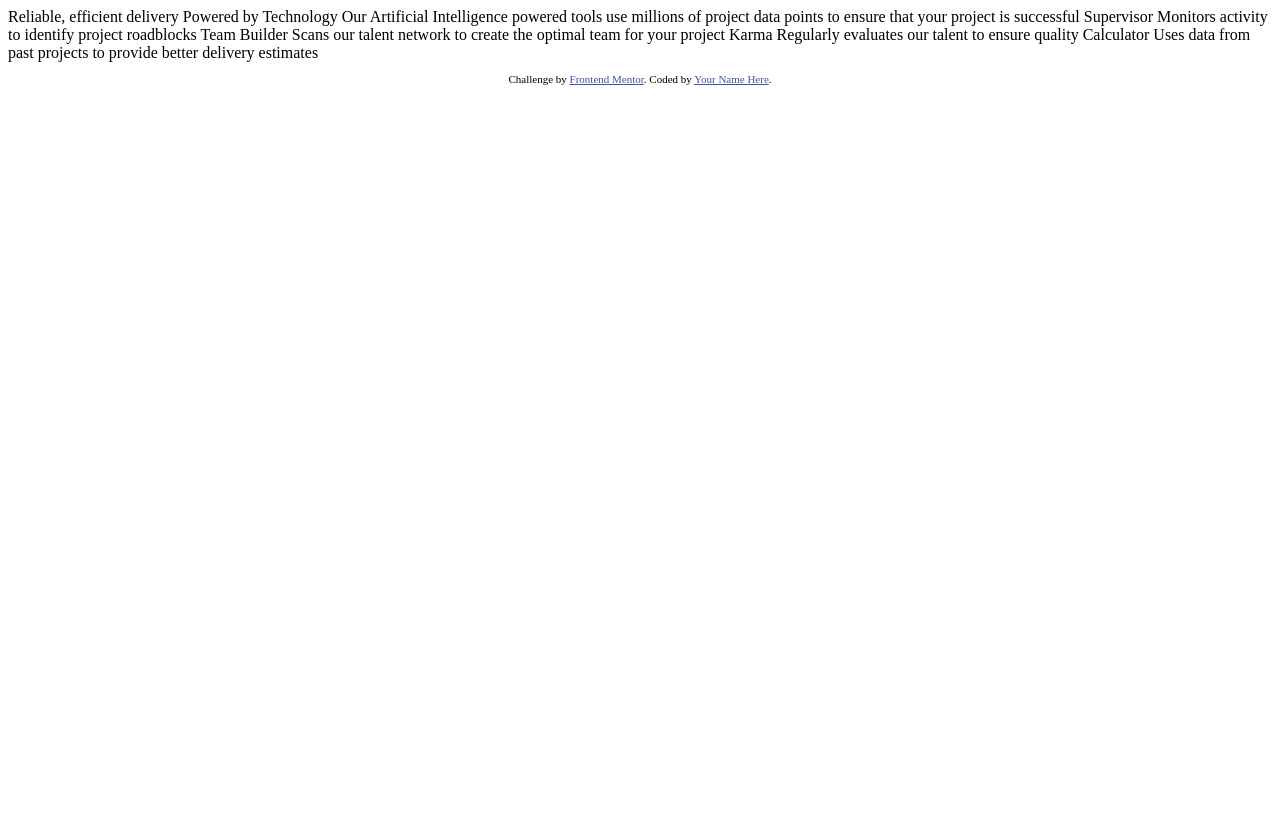
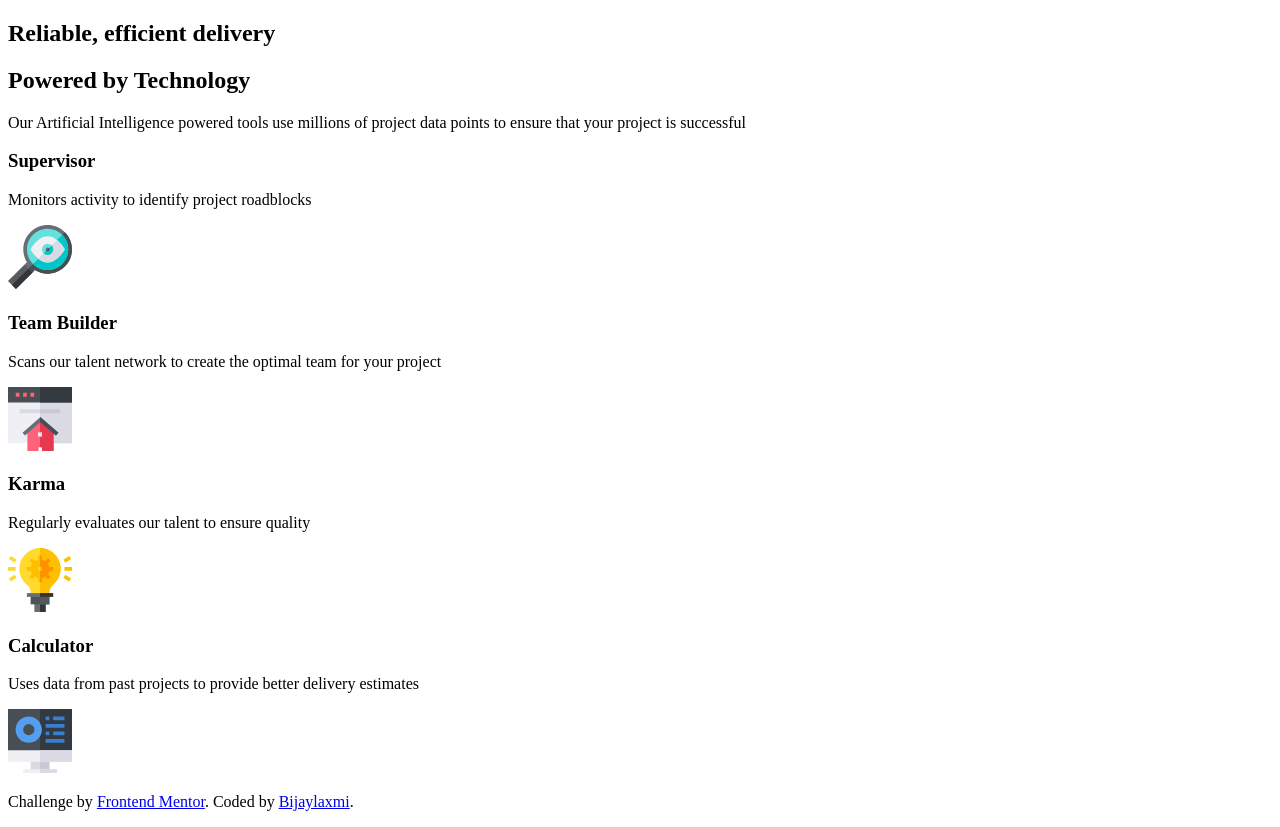
Before and after one commit to bijaylaxmibehera/four-card-feature-section, a plain HTML site: page index.html in a window 1280 px wide. Before the commit the page ends 800 px from the top, so only its background shows below. Drawn offline with Linux system fonts and the light colour scheme.

Commit message:
feat: markup added

```diff
--- a/index.html
+++ b/index.html
@@ -1,44 +1,67 @@
 <!DOCTYPE html>
 <html lang="en">
   <head>
-  <meta charset="UTF-8">
-  <meta name="viewport" content="width=device-width, initial-scale=1.0"> <!-- displays site properly based on user's device -->
-
-  <link rel="icon" type="image/png" sizes="32x32" href="./images/favicon-32x32.png">
-
-  <title>Frontend Mentor | Four card feature section</title>
-
-  <!-- Feel free to remove these styles or customise in your own stylesheet 👍 -->
-  <style>
-    .attribution { font-size: 11px; text-align: center; }
-    .attribution a { color: hsl(228, 45%, 44%); }
-  </style>
+    <meta charset="UTF-8" />
+    <meta name="viewport" content="width=device-width, initial-scale=1.0" />
+    <!-- displays site properly based on user's device -->
+    <title>Four card feature section</title>
   </head>
   <body>
-
-  Reliable, efficient delivery
-  Powered by Technology
-
-  Our Artificial Intelligence powered tools use millions of project data points
-  to ensure that your project is successful
-
-  Supervisor
-  Monitors activity to identify project roadblocks
-
-  Team Builder
-  Scans our talent network to create the optimal team for your project
-
-  Karma
+    <main class="container">
+      <header>
+        <h2 class="gray">Reliable, efficient delivery</h2>
+        <h2>Powered by Technology</h2>
+        <p class="gray">
+          Our Artificial Intelligence powered tools use millions of project data
+          points to ensure that your project is successful
+        </p>
+      </header>
+      <section class="main-content">
+        <div class="box box-1">
+          <div class="box-text">
+            <h3>Supervisor</h3>
+            <p class="gray">Monitors activity to identify project roadblocks</p>
+          </div>
+          <img src="./images/icon-supervisor.svg" alt="" />
+        </div>
+        <div class="box-container">
+          <div class="box box-2">
+            <div class="box-text">
+              <h3>Team Builder</h3>
+              <p class="gray">
+                Scans our talent network to create the optimal team for your
+                project
+              </p>
+            </div>
+            <img src="./images/icon-team-builder.svg" alt="" />
+          </div>
+          <div class="box box-3">
+            <div class="box-text">
+              <h3>Karma</h3>
+              <p class="gray">
                 Regularly evaluates our talent to ensure quality
-
-  Calculator
+              </p>
+            </div>
+            <img src="./images/icon-karma.svg" alt="" />
+          </div>
+        </div>
+        <div class="box box-4">
+          <div class="box-text">
+            <h3>Calculator</h3>
+            <p class="gray">
               Uses data from past projects to provide better delivery estimates
-
-
+            </p>
+          </div>
+          <img src="./images/icon-calculator.svg" alt="" />
+        </div>
+      </section>
+    </main>
     <footer>
       <p class="attribution">
-      Challenge by <a href="https://www.frontendmentor.io?ref=challenge" target="_blank">Frontend Mentor</a>.
-      Coded by <a href="#">Your Name Here</a>.
+        Challenge by
+        <a href="https://www.frontendmentor.io?ref=challenge" target="_blank"
+          >Frontend Mentor</a
+        >. Coded by <a href="#">Bijaylaxmi</a>.
       </p>
     </footer>
   </body>
```
Lines whose indentation alone changed are shown as unchanged.
